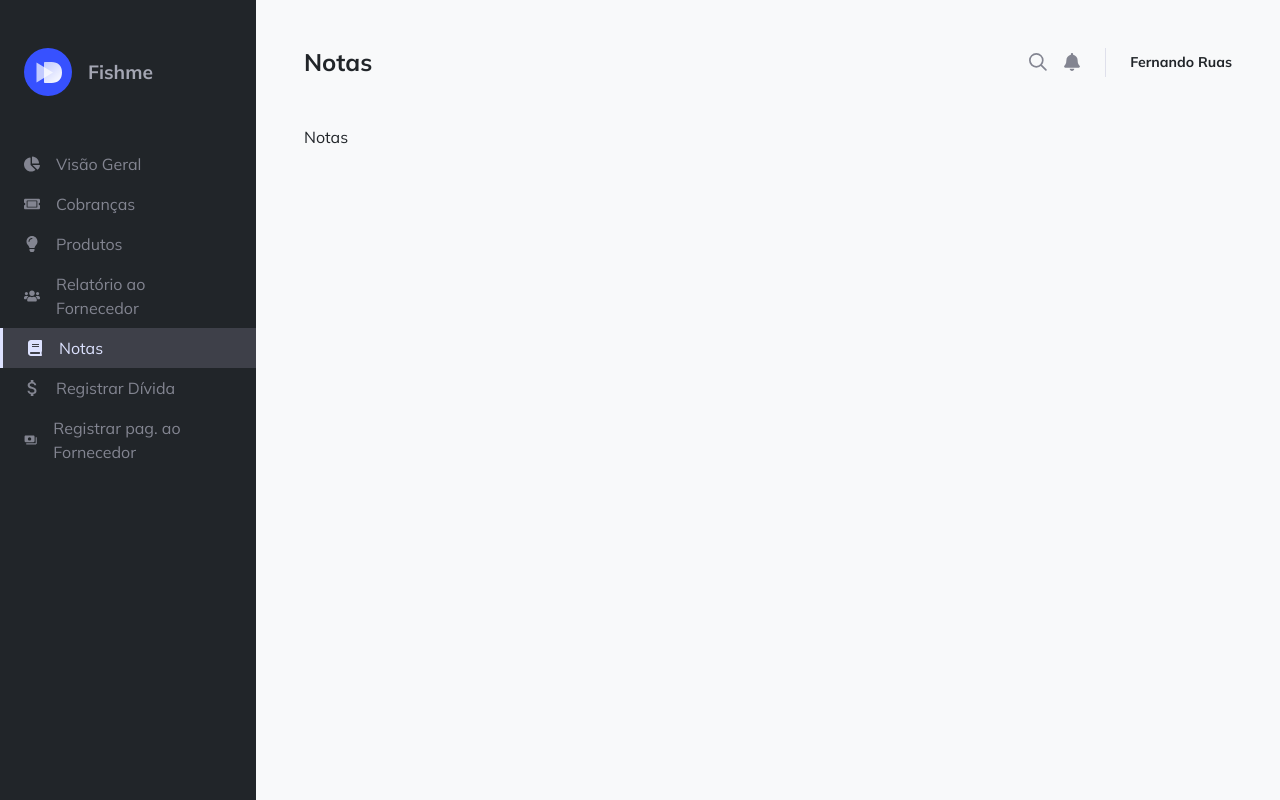
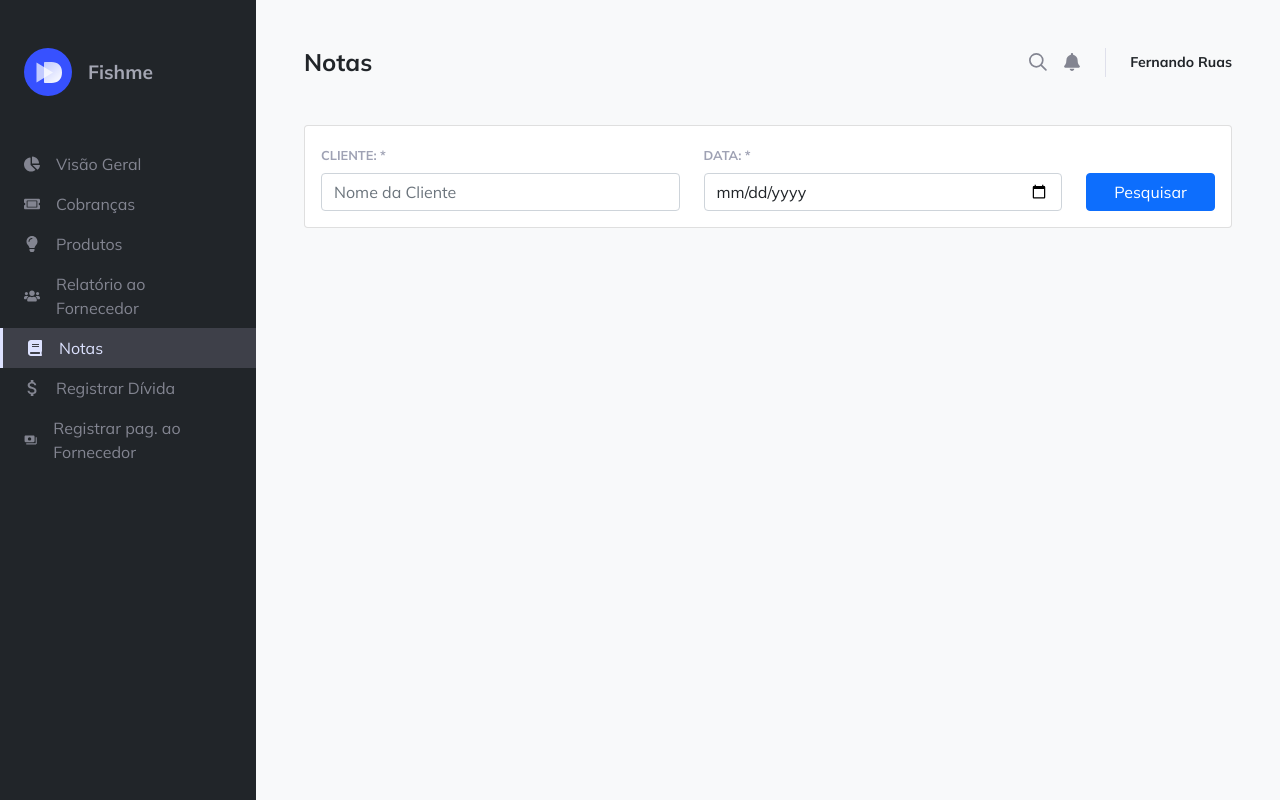
Before and after one commit to naygomes/fishme, a Next.js app in the folder frontend/: page /notas in a window 1280 px wide. Built offline with nearby package versions, Linux system fonts and the light colour scheme.

Commit message:
feature - criando form de busca

```diff
--- a/frontend/components/Layout.jsx
+++ b/frontend/components/Layout.jsx
@@ -2,12 +2,12 @@ import React from "react";
 import Sidebar from "./Sidebar";
 import Topbar from "./Topbar";
 
-const Layout = ({ children }) => {
+const Layout = ({ children, title }) => {
   return (
     <div className="h-100 d-flex flex-row justify-content-start">
       <Sidebar />
       <div className="bg-light flex-fill p-5 text-dark ">
-        <Topbar name="Fernando Ruas">{children}</Topbar>
+        <Topbar name="Fernando Ruas">{title}</Topbar>
         <div>{children}</div>
       </div>
     </div>
--- a/frontend/components/icones/Lupa.jsx
+++ b/frontend/components/icones/Lupa.jsx
@@ -14,12 +14,12 @@ export default function Lupa({
       fill="none"
       xmlns="http://www.w3.org/2000/svg"
     >
-      <circle cx="6.5" cy="6.5" r="5.75" stroke={fill} stroke-width="1.5" />
+      <circle cx="6.5" cy="6.5" r="5.75" stroke={fill} strokeWidth="1.5" />
       <path
         d="M11 11L15 15"
         stroke={fill}
-        stroke-width="1.5"
-        stroke-linecap="round"
+        strokeWidth="1.5"
+        strokeLinecap="round"
       />
     </svg>
   );
--- a/frontend/pages/cobrancas.js
+++ b/frontend/pages/cobrancas.js
@@ -3,6 +3,6 @@ import Layout from '../components/Layout';
 
 export default function Cobranca() {
     return (
-        <Layout>Cobranças</Layout>
+        <Layout title="Cobranças">Cobranças</Layout>
     )
 }
--- a/frontend/pages/index.js
+++ b/frontend/pages/index.js
@@ -3,5 +3,5 @@ import styles from '../styles/Home.module.css'
 import Layout from "../components/Layout";
 
 export default function VisaoGeral() {
-  return <Layout>Visão Geral</Layout>;
+  return <Layout title="Visão Geral">Visão Geral</Layout>;
 }
--- a/frontend/pages/notas.js
+++ b/frontend/pages/notas.js
@@ -3,6 +3,24 @@ import Layout from '../components/Layout';
 
 export default function Notas() {
     return (
-        <Layout>Notas</Layout>
+        <Layout title="Notas">
+            <div className='notas d-flex flex-column justify-content-between align-items-center'>
+                <div className="card w-100">
+                    <div className="card-body row justify-content-end">
+                        <div className="col-5">
+                            <label htmlFor="cliente" className="form-label">{('Cliente: *').toUpperCase()}</label>
+                            <input type="text" className="form-control" id="cliente" placeholder="Nome da Cliente" />
+                        </div>
+                        <div className="col-5">
+                            <label htmlFor="data" className="form-label">{('Data: *').toUpperCase()}</label>
+                            <input type="date" className="form-control" id="data" placeholder="dd/mm/aaaa" />
+                        </div>
+                        <div className='col-2 d-flex align-items-end'>
+                            <button type="button" className="btn btn-primary w-100">Pesquisar</button>
+                        </div>
+                    </div>
+                </div>
+            </div>
+        </Layout>
     )
 }
--- a/frontend/pages/produtos.js
+++ b/frontend/pages/produtos.js
@@ -3,6 +3,6 @@ import Layout from '../components/Layout';
 
 export default function Produtos() {
     return (
-        <Layout>Produtos</Layout>
+        <Layout title="Produtos">Produtos</Layout>
     )
 }
--- a/frontend/pages/registrar-divida.js
+++ b/frontend/pages/registrar-divida.js
@@ -3,6 +3,6 @@ import Layout from '../components/Layout';
 
 export default function RegistrarDivida() {
     return (
-        <Layout>Registrar Dívida</Layout>
+        <Layout title="Registrar Dívida">Registrar Dívida</Layout>
     )
 }
--- a/frontend/pages/registrar-pagamento.js
+++ b/frontend/pages/registrar-pagamento.js
@@ -3,6 +3,6 @@ import Layout from '../components/Layout';
 
 export default function RegistrarPagamento() {
     return (
-        <Layout>Registrar Pagamento ao Fornecedor</Layout>
+        <Layout title="Registrar Pagamento ao Fornecedor">Registrar Pagamento ao Fornecedor</Layout>
     )
 }
--- a/frontend/pages/relatorio-fornecedor.js
+++ b/frontend/pages/relatorio-fornecedor.js
@@ -3,6 +3,6 @@ import Layout from '../components/Layout';
 
 export default function RelatorioFornecedor() {
     return (
-        <Layout>Relatório ao Fornecedor</Layout>
+        <Layout title="Relatório ao Fornecedor">Relatório ao Fornecedor</Layout>
     )
 }
--- /dev/null
+++ b/frontend/styles/Notas.module.css
@@ -0,0 +1,5 @@
+.notas label {
+    color: #9FA2B4;
+    font-weight: bold;
+    font-size: 0.8rem;
+}
--- a/frontend/styles/globals.css
+++ b/frontend/styles/globals.css
@@ -2,6 +2,7 @@
 @import url(./Home.module.css);
 @import url(./Sidebar.module.css);
 @import url(./Topbar.module.css);
+@import url(./Notas.module.css);
 
 html,
 body {
```
